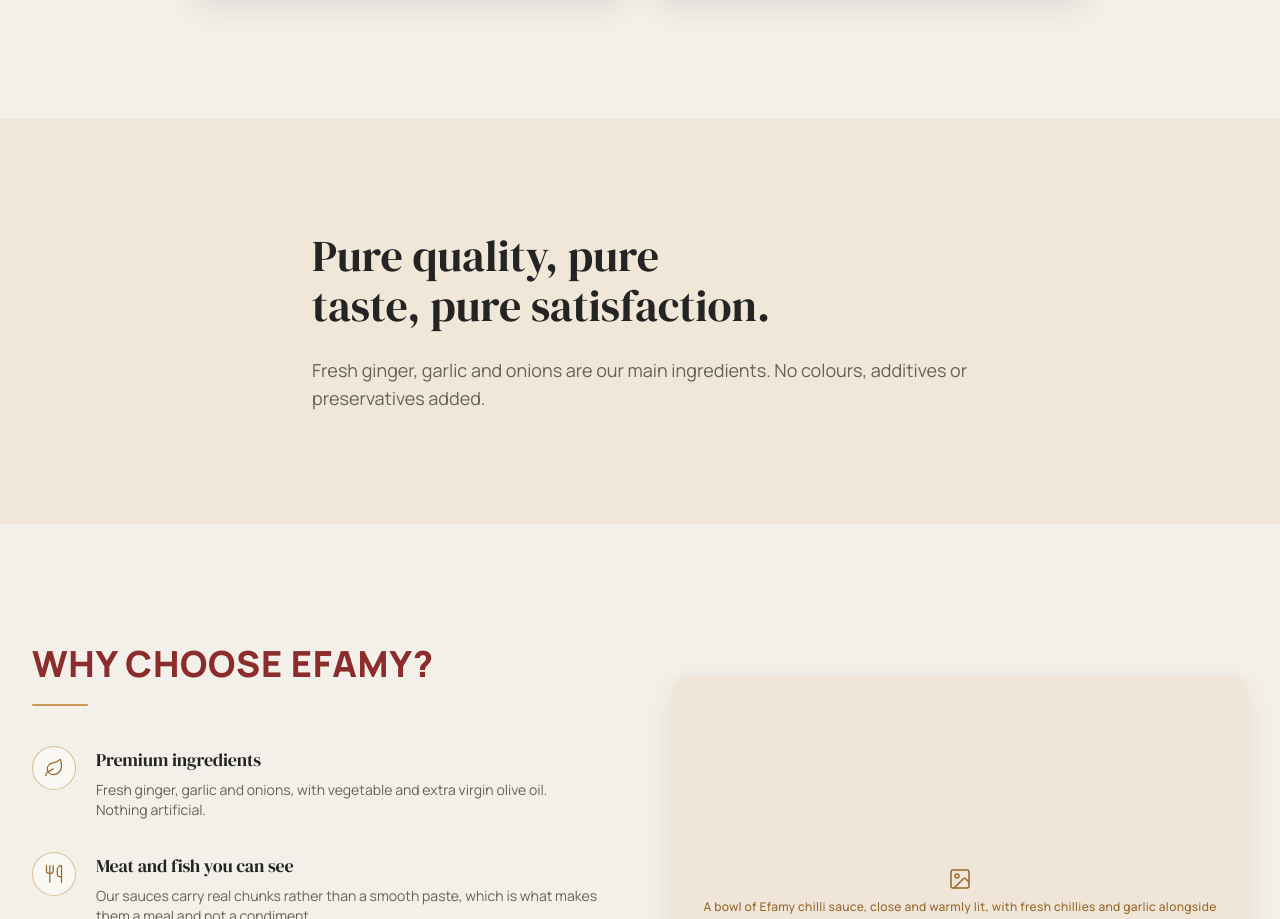
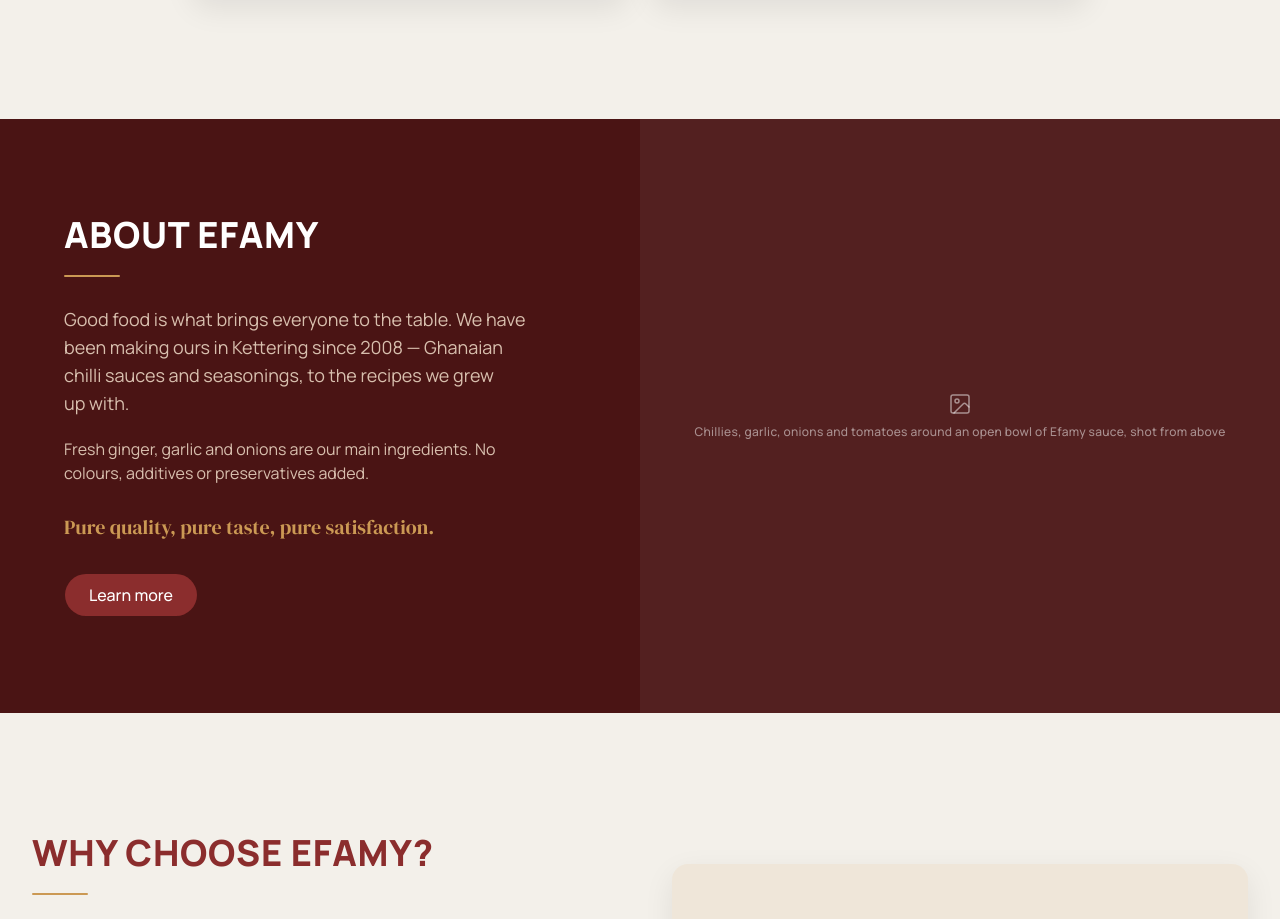
Before and after one commit to TobiWilliams001/efamy-storefront, a Next.js app: page / in a window 1280 px wide. Shown: the part 3647-4566 px from the top of the page. Built offline with nearby package versions, Linux system fonts and the light colour scheme; no server answers.

Commit message:
feat: turn the statement into the about band from the design

```diff
--- a/src/components/sections/statement.tsx
+++ b/src/components/sections/statement.tsx
@@ -1,17 +1,64 @@
-import { Container } from "@/components/layout/container";
+import Image from "next/image";
+import Link from "next/link";
+
+import { Button } from "@/components/ui/button";
+import { ImagePlaceholder } from "@/components/ui/image-placeholder";
+import { routes } from "@/lib/routes";
+
+/** Set once we have the shot; the placeholder keeps the band whole until then. */
+const feature = { src: undefined, alt: "" };
 
 export function Statement() {
   return (
-    <section className="bg-clay/40 py-20 lg:py-28">
-      <Container width="prose">
-        <p className="font-heading text-3xl text-balance sm:text-4xl lg:text-[2.75rem] lg:leading-[1.15]">
-          Pure quality, pure taste, pure satisfaction.
-        </p>
-        <p className="mt-6 text-pretty text-muted-foreground sm:text-lg">
-          Fresh ginger, garlic and onions are our main ingredients. No colours,
-          additives or preservatives added.
-        </p>
-      </Container>
+    <section className="bg-ink text-ink-foreground">
+      <div className="grid lg:grid-cols-2">
+        <div className="flex items-center px-6 py-16 sm:px-10 lg:px-16 lg:py-24">
+          <div className="ml-auto max-w-lg lg:mr-10">
+            <h2 className="display-title text-2xl text-white sm:text-3xl lg:text-4xl">
+              About Efamy
+            </h2>
+            <span
+              aria-hidden="true"
+              className="mt-5 block h-0.5 w-14 rounded-full bg-gold"
+            />
+            <p className="mt-7 text-lg text-pretty text-ink-muted">
+              Good food is what brings everyone to the table. We have been
+              making ours in Kettering since 2008 — Ghanaian chilli sauces and
+              seasonings, to the recipes we grew up with.
+            </p>
+            <p className="mt-5 text-pretty text-ink-muted">
+              Fresh ginger, garlic and onions are our main ingredients. No
+              colours, additives or preservatives added.
+            </p>
+            <p className="mt-7 font-heading text-xl text-gold">
+              Pure quality, pure taste, pure satisfaction.
+            </p>
+            <div className="mt-8">
+              <Button asChild size="xl" variant="accent">
+                <Link href={routes.about}>Learn more</Link>
+              </Button>
+            </div>
+          </div>
+        </div>
+
+        <div className="relative min-h-72 lg:min-h-full">
+          {feature.src ? (
+            <Image
+              src={feature.src}
+              alt={feature.alt}
+              fill
+              sizes="(min-width: 1024px) 50vw, 100vw"
+              className="object-cover"
+            />
+          ) : (
+            <ImagePlaceholder
+              tone="dark"
+              label="Chillies, garlic, onions and tomatoes around an open bowl of Efamy sauce, shot from above"
+              className="absolute inset-0"
+            />
+          )}
+        </div>
+      </div>
     </section>
   );
 }
```
